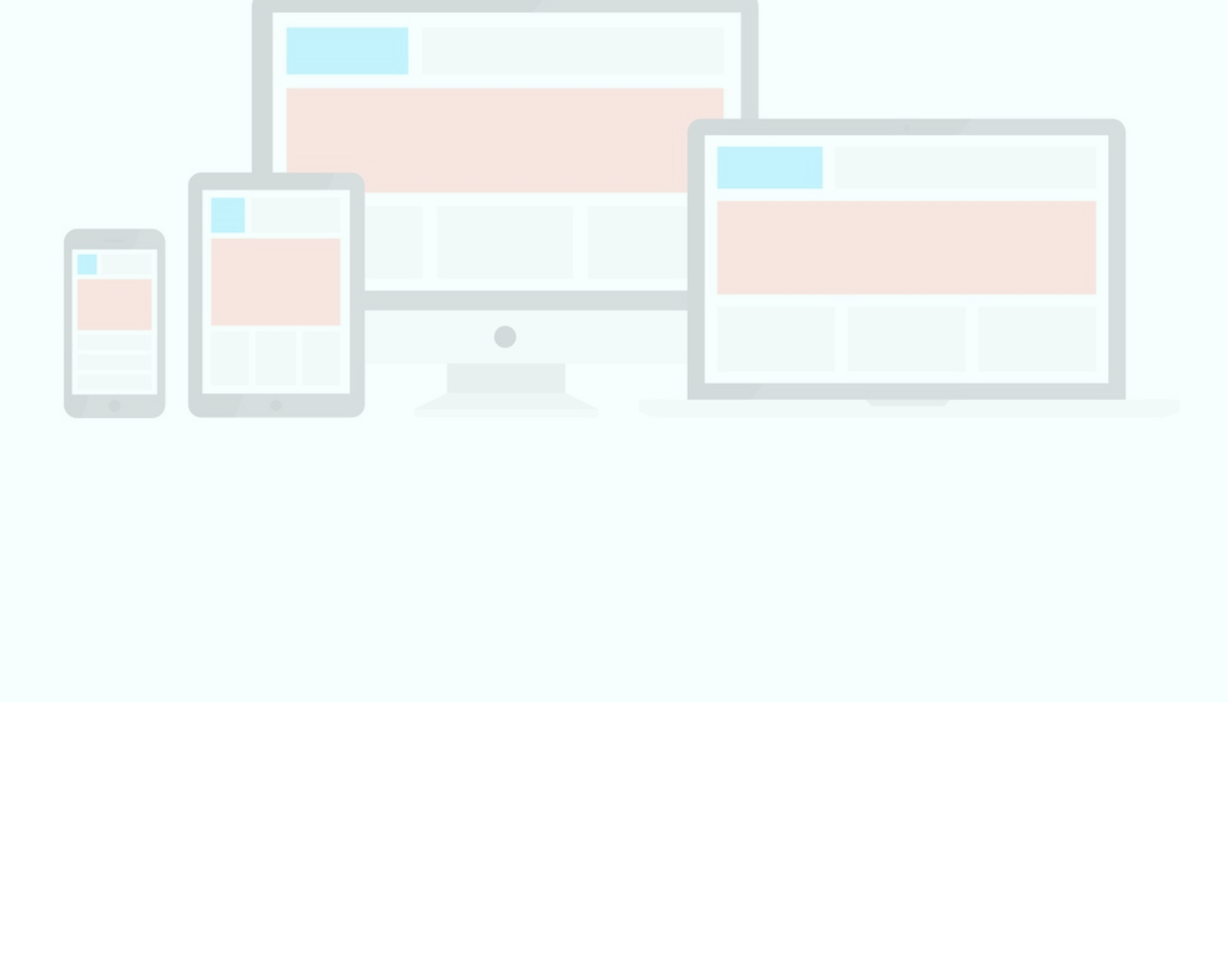
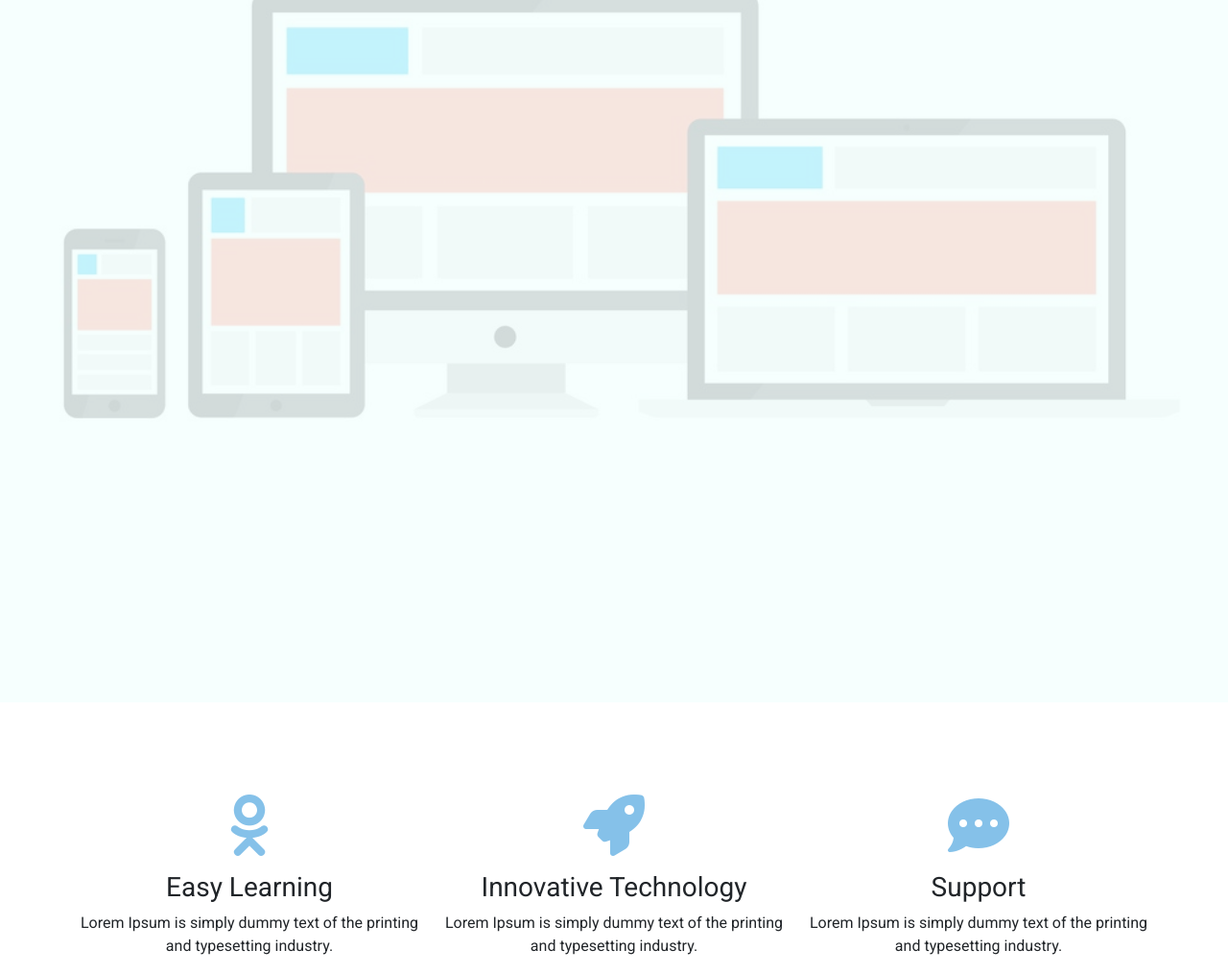
Before and after one commit to vishnuraj-m/bootstrap, a plain HTML site: page Bootstrap/index.html in a window 1280 px wide. Shown: the part 335-1349 px from the top of the page at 96% size. Before the commit the page ends 1067 px from the top, so only its background shows below. Drawn offline with nearby package versions, Linux system fonts and the light colour scheme.

Commit message:
features

```diff
--- a/Bootstrap/css/style.css
+++ b/Bootstrap/css/style.css
@@ -21,7 +21,7 @@ body {
 }
 
 #header {
-    background: url('/Bootstrap/image/la.jpg') no-repeat;
+    background: url('/image/la.jpg') no-repeat;
     background-size: cover;
     height: 125vh;
 }
@@ -38,3 +38,12 @@ h1 {
 .btn-outline-secondary:hover {
     background-color: #85C1E9;
 }
+
+#feature i {
+    color: #85C1E9;
+}
+
+#feature h3:hover {
+    color: #85C1E9;
+    cursor: pointer;
+}
--- a/Bootstrap/index.html
+++ b/Bootstrap/index.html
@@ -14,7 +14,10 @@
     <link href="https://cdn.jsdelivr.net/npm/bootstrap@5.1.3/dist/css/bootstrap.min.css" rel="stylesheet"
         integrity="sha384-1BmE4kWBq78iYhFldvKuhfTAU6auU8tT94WrHftjDbrCEXSU1oBoqyl2QvZ6jIW3" crossorigin="anonymous">
     <!-- Style .css -->
-    <link rel="stylesheet" href="/Bootstrap/css/style.css">
+    <link rel="stylesheet" href="/css/style.css">
+    <!-- Font Awesome -->
+    <script src="https://kit.fontawesome.com/e3d5d5442e.js" crossorigin="anonymous"></script>
+    <!-- Font Awesome -->
 </head>
 
 <body>
@@ -44,7 +47,7 @@
     </nav>
     <!--  End NavBar -->
     <!-- Start Header -->
-    <header id="header">
+    <Header id="header">
         <div class="overlay">
             <div class="container">
                 <div class="row text-center">
@@ -52,13 +55,36 @@
                         <h1 class="display-3">Bootstrap Responsive Web Pages</h1>
                         <p class="text-muted">Lorem Ipsum is simply dummy text of the printing and typesetting industry.
                         </p>
-                        <button type="button" name="button" class="btn btn-outline-secondary">Action</button>
+                        <button class="btn btn-outline-secondary px-3">Action</button>
                     </div>
                 </div>
             </div>
         </div>
-    </header>
+    </Header>
     <!-- End Header -->
+    <!-- Features Section -->
+    <section id="feature" class="pt-5">
+        <div class="container">
+            <div class="row mt-5">
+                <div class="col-md-4 text-center">
+                    <i class="fa-brands fa-odnoklassniki fa-4x"></i>
+                    <h3 class="mt-3">Easy Learning</h3>
+                    <p>Lorem Ipsum is simply dummy text of the printing and typesetting industry.</p>
+                </div>
+                <div class="col-md-4 text-center">
+                    <i class="fa-solid fa-rocket fa-4x"></i>
+                    <h3 class="mt-3">Innovative Technology</h3>
+                    <p>Lorem Ipsum is simply dummy text of the printing and typesetting industry.</p>
+                </div>
+                <div class="col-md-4 text-center">
+                    <i class="fa-solid fa-comment-dots fa-4x"></i>
+                    <h3 class="mt-3">Support</h3>
+                    <p>Lorem Ipsum is simply dummy text of the printing and typesetting industry.</p>
+                </div>
+            </div>
+        </div>
+    </section>
+    <!-- Features Section -->
     <script src="https://cdn.jsdelivr.net/npm/bootstrap@5.1.3/dist/js/bootstrap.bundle.min.js"
         integrity="sha384-ka7Sk0Gln4gmtz2MlQnikT1wXgYsOg+OMhuP+IlRH9sENBO0LRn5q+8nbTov4+1p"
         crossorigin="anonymous"></script>
```
